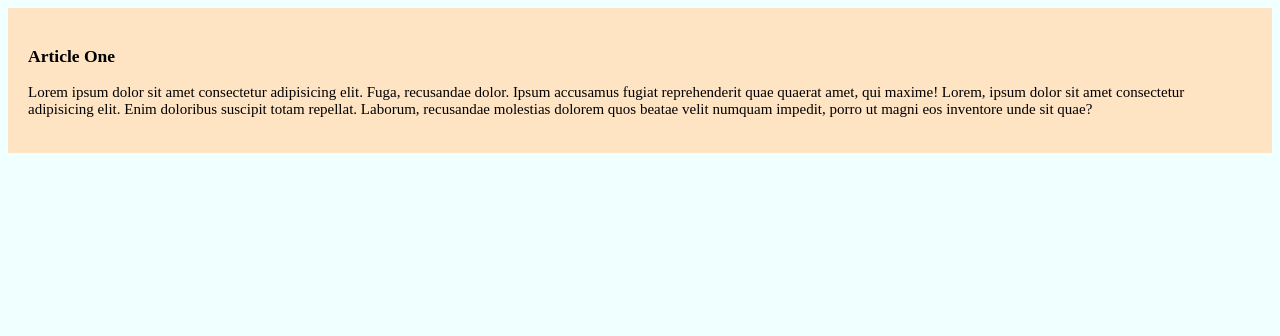
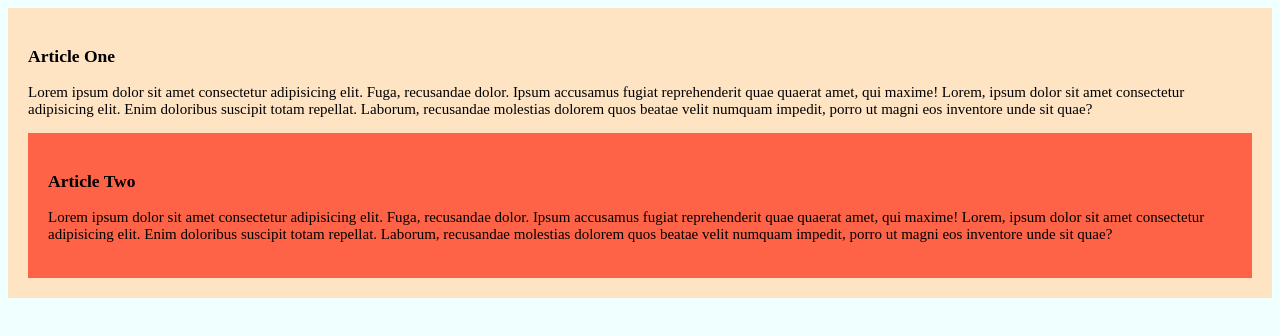
Before and after one commit to Speed002/web1, a plain HTML site: page index.html in a window 1280 px wide. Drawn offline with Linux system fonts and the light colour scheme.

Commit message:
Article Two Added

```diff
--- a/index.html
+++ b/index.html
@@ -13,6 +13,11 @@
                 <h3>Article One</h3>
                 <p>Lorem ipsum dolor sit amet consectetur adipisicing elit. Fuga, recusandae dolor. Ipsum accusamus fugiat reprehenderit quae quaerat amet, qui maxime! Lorem, ipsum dolor sit amet consectetur adipisicing elit. Enim doloribus suscipit totam repellat. Laborum, recusandae molestias dolorem quos beatae velit numquam impedit, porro ut magni eos inventore unde sit quae?</p>
             </div>
+
+            <div id="A2">
+                <h3>Article Two</h3>
+                <p>Lorem ipsum dolor sit amet consectetur adipisicing elit. Fuga, recusandae dolor. Ipsum accusamus fugiat reprehenderit quae quaerat amet, qui maxime! Lorem, ipsum dolor sit amet consectetur adipisicing elit. Enim doloribus suscipit totam repellat. Laborum, recusandae molestias dolorem quos beatae velit numquam impedit, porro ut magni eos inventore unde sit quae?</p>
+            </div>
         </section>
     </main>
 </body>
--- a/style.css
+++ b/style.css
@@ -6,3 +6,7 @@ body{
     padding: 20px;
     font-size: 15px;
 }
+#A2{
+    background-color: tomato;
+    padding: 20px;
+}
```
